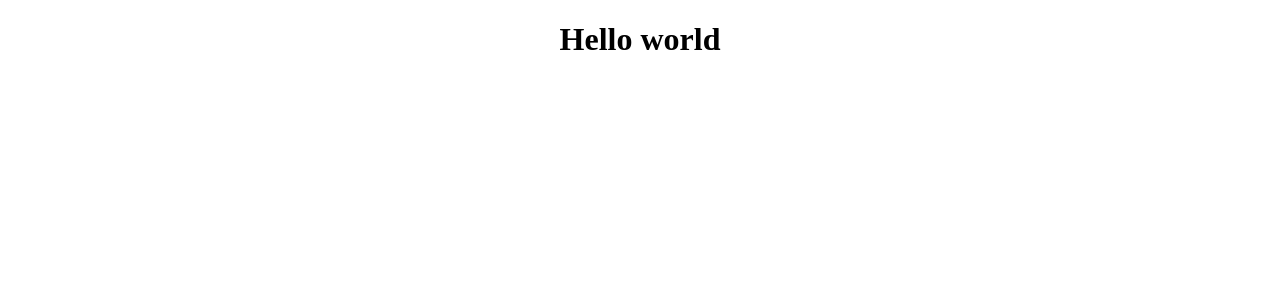
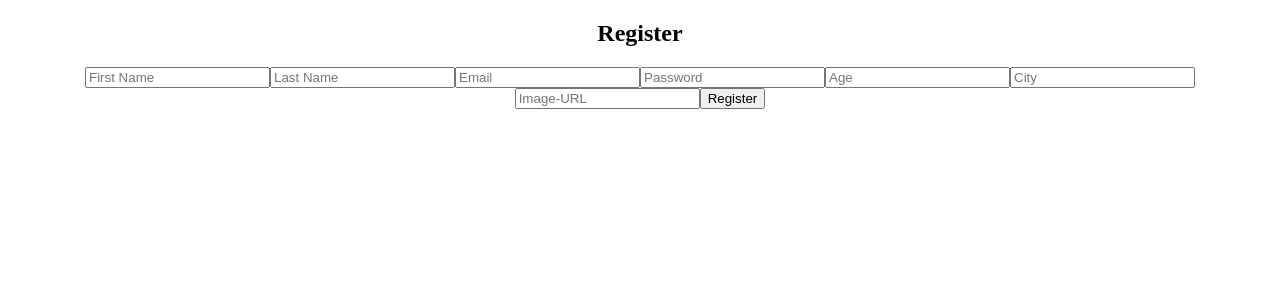
Before and after one commit to c6-HamzaYousif/MERAKI_Academy_Project_4, a React (Create React App) app in the folder frontend/: page /register in a window 1280 px wide. Shown: the top 300 px of the page. Built offline with nearby package versions, Linux system fonts and the light colour scheme.

Commit message:
F-E: register function

```diff
--- a/frontend/package.json
+++ b/frontend/package.json
@@ -6,8 +6,10 @@
     "@testing-library/jest-dom": "^5.16.5",
     "@testing-library/react": "^13.4.0",
     "@testing-library/user-event": "^13.5.0",
+    "axios": "^0.27.2",
     "react": "^18.2.0",
     "react-dom": "^18.2.0",
+    "react-router-dom": "^6.4.1",
     "react-scripts": "5.0.1",
     "web-vitals": "^2.1.4"
   },
--- a/frontend/src/App.js
+++ b/frontend/src/App.js
@@ -1,10 +1,25 @@
 import "./App.css";
+import React, {useState, createContext } from "react";
+import { Routes, Route } from "react-router-dom";
+
+import Register from "./components/Register"
+import Navbar from "./components/Navbar"
+import Login from "./components/Login"
+
 
 function App() {
   return (
+    // <NewContext.Provider>
     <div className="App">
-      <h1>Hello world</h1>
+      {/* <Navbar /> */}
+    <Routes>
+      <Route path = "/" element = {<Login />} />
+      <Route path = "/register" element = {<Register />} />
+    </Routes>
+
     </div>
+    // </NewContext.Provider>
+
   );
 }
 
--- a/frontend/src/components/Login/index.js
+++ b/frontend/src/components/Login/index.js
@@ -1,6 +1,45 @@
-import React from "react";
+import React, {useState} from "react";
+import { Routes, Route, useNavigate } from "react-router-dom";
+import axios from "axios";
+
 
 const Login = () => {
-  return <div>Login</div>;
+  const navigate = useNavigate();
+  const [email, setEmail] = useState('')
+  const [password, setPassword] = useState('')
+
+  const handleSpan = () => {
+    navigate('/register')
+  }
+
+  const handleEmail = (e) => {
+    setEmail(e.target.value)
+  }
+  const handlePassword = (e) => {
+    setPassword(e.target.value)
+  }
+
+  const handleButton = () => {
+    axios.post('http://localhost:5000/users/login',{
+      email: email,
+      password: password
+    })
+    .then((result) => {
+      console.log(result.data);
+    })
+    .catch((err) => {
+      console.log(err);
+    })
+  }
+
+  return (
+    <div>
+      <h2>Login</h2>
+      <input onChange={handleEmail} placeholder="Email" />
+      <input onChange={handlePassword} placeholder="Password" type={"password"} />
+      <button onClick={handleButton}>Login</button>
+      <h5>Don't have an account? click <span onClick={handleSpan}>Here</span> to Register in our website</h5>
+    </div>
+  )
 };
 export default Login;
--- /dev/null
+++ b/frontend/src/components/Navbar/index.js
@@ -0,0 +1,9 @@
+import React from "react";
+
+const Navbar = () => {
+//   return (
+//     <h1>Regis</h1>
+//   )
+//   <div>Navbar</div>;
+};
+export default Navbar;
--- a/frontend/src/components/Register/index.js
+++ b/frontend/src/components/Register/index.js
@@ -1,6 +1,80 @@
-import React from "react";
+import React, {useState} from "react";
+import { Routes, Route, useNavigate } from "react-router-dom";
+import axios from "axios";
 
 const Register = () => {
-  return <div>Register</div>;
+  const navigate = useNavigate();
+  const [email, setEmail] = useState('')
+  const [password, setPassword] = useState('')
+  const [firstName, setFirstName] = useState('')
+  const [lastName, setLastName] = useState('')
+  const [age, setAge] = useState('')
+  const [city, setCity] = useState('')
+  const [image, setImage] = useState('')
+  const [userResponse, setUserResponse] = useState('')
+
+  const handleFirstName = (e) => {
+    setFirstName(e.target.value)
+  }
+  const handleLastName = (e) => {
+    setLastName(e.target.value)
+  }
+  const handleEmail = (e) => {
+    setEmail(e.target.value)
+  }
+  const handlePassword = (e) => {
+    setPassword(e.target.value)
+  }
+  const handleAge = (e) => {
+    setAge(e.target.value)
+  }
+  const handleCity = (e) => {
+    setCity(e.target.value)
+  }
+  const handleImage = (e) => {
+    setImage(e.target.value)
+  }
+
+  const handleButton = () => {
+    axios.post('http://localhost:5000/users/register', {
+      firstName: firstName,
+      lastName: lastName,
+      age: age,
+      city: city,
+      email: email,
+      password: password,
+      image: image
+    })
+    .then((result) => {
+      console.log(result.data);
+      setUserResponse(result.data.message)
+    })
+    .catch((err) => {
+      console.log(err.response);
+    })
+  }
+  const handleBackButton = () => {
+    navigate('/')
+  }
+
+  return (
+    <div>
+      <h2>Register</h2>
+
+      <input onChange={handleFirstName} type={Text} placeholder = "First Name" />
+      <input onChange={handleLastName} type={Text} placeholder = "Last Name" />
+      <input onChange={handleEmail} placeholder="Email" />
+      <input onChange={handlePassword} placeholder="Password" type={"password"} />
+      <input onChange={handleAge} type={Number} placeholder = "Age" />
+      <input onChange={handleCity} type={Text} placeholder = "City" />
+      <input onChange={handleImage} type={Text} placeholder = "Image-URL" />
+
+      <button onClick={handleButton}>Register</button>
+      <div>{userResponse}</div>
+      {userResponse &&
+      <button onClick={handleBackButton}>Back to login page</button>
+      }
+    </div>
+  );
 };
 export default Register;
--- a/frontend/src/index.js
+++ b/frontend/src/index.js
@@ -1,6 +1,12 @@
 import React from "react";
 import ReactDOM from "react-dom/client";
 import App from "./App";
+import { BrowserRouter } from "react-router-dom";
+
 
 const root = ReactDOM.createRoot(document.getElementById("root"));
-root.render(<App />);
+root.render(
+    <BrowserRouter>
+        <App />
+    </BrowserRouter>
+);
```
Also changed, not shown: frontend/src/components/Navbar/styles.css (added), 2 other files (tests, documents, lock files or other folders).
